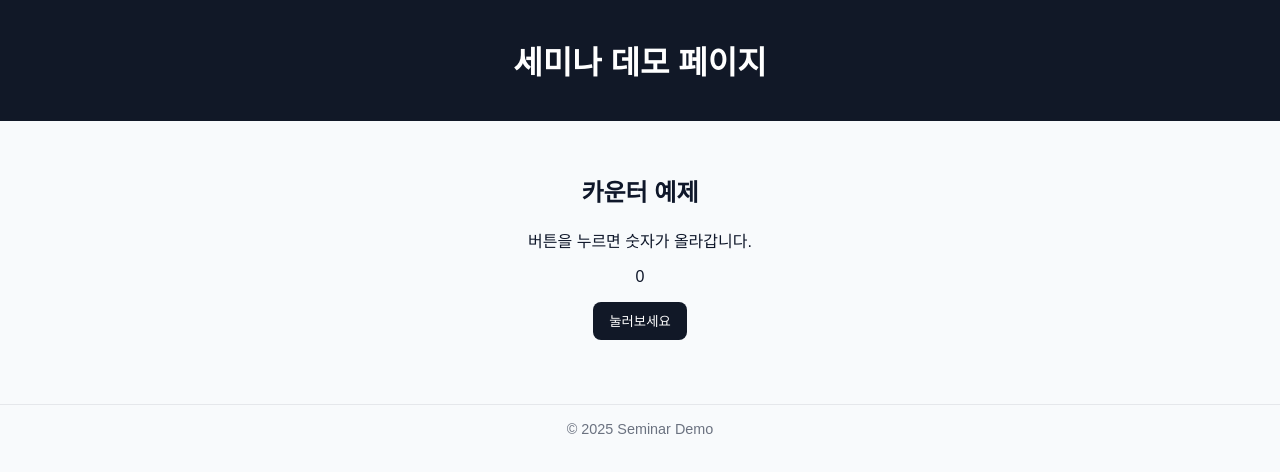
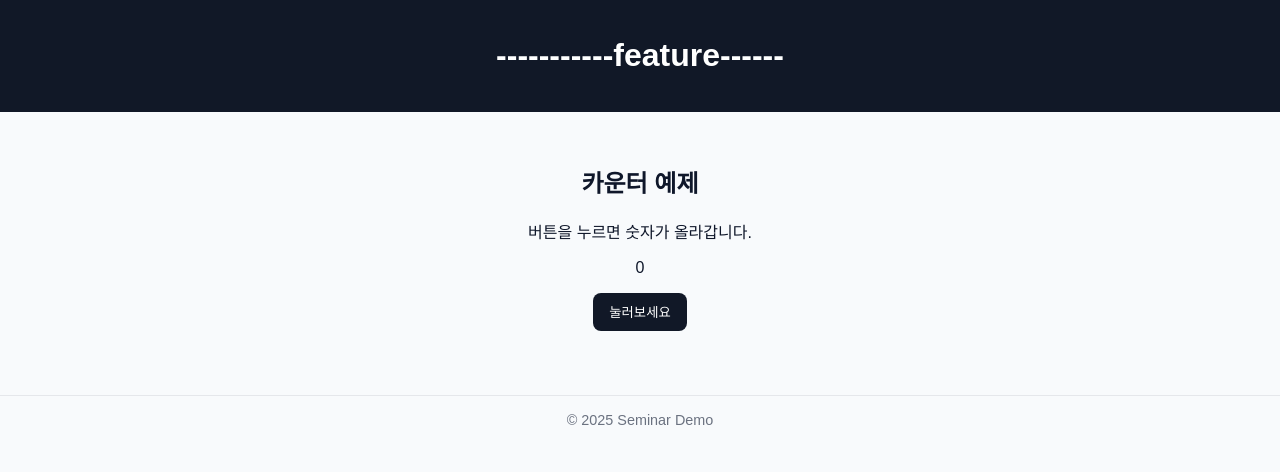
Before and after one commit to inkyeongjo/index_repo, a plain HTML site: page index.html in a window 1280 px wide. Drawn offline with Linux system fonts and the light colour scheme.

Commit message:
Edit index.html test

```diff
--- a/index.html
+++ b/index.html
@@ -3,7 +3,7 @@
 <head>
   <meta charset="UTF-8">
   <meta name="viewport" content="width=device-width, initial-scale=1.0">
-  <title>===========Create Merge commit=============</title>
+  <title>=====feature======Create Merge commit=============</title>
   <style>
     body { font-family: sans-serif; margin: 0; padding: 0; text-align: center; background: #f8fafc; color: #0f172a; }
     header { background: #111827; color: #fff; padding: 1rem; }
@@ -16,7 +16,7 @@
 </head>
 <body>
   <header>
-    <h1>세미나 데모 페이지</h1>
+    <h1>-----------feature------</h1>
   </header>
   <main>
     <section>
```
Also changed, not shown: 1 other file.
